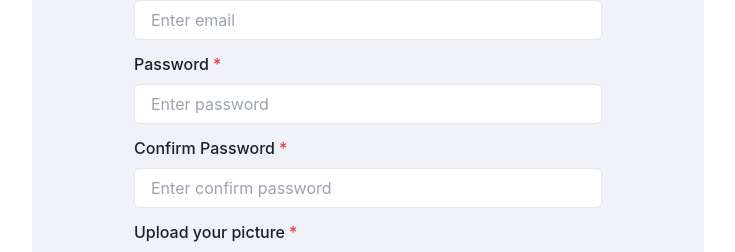
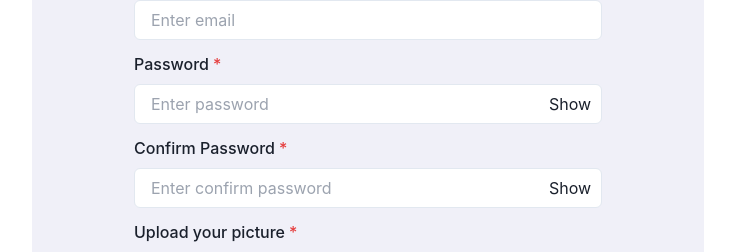
Before and after one commit to Tausif4171/Chat-App, a React (Create React App) app in the folder frontend/: page / in a window 1280 px wide. Both pictures are taken after a click on the tab "Sing Up". Shown: the part 252-504 px from the top of the page, without its empty margins (272-1007 px from the left). Built offline with nearby package versions, Linux system fonts and the light colour scheme.

Commit message:
show and hide passord cases handle 🔑

```diff
--- a/frontend/src/components/login/index.tsx
+++ b/frontend/src/components/login/index.tsx
@@ -1,9 +1,11 @@
 import React, { useState } from 'react'
-import { Box, Button, VStack, Container, FormControl, FormLabel, Input, Tab, TabList, TabPanel, TabPanels, Tabs, Text } from '@chakra-ui/react'
+import { Box, Button, VStack, Container, FormControl, FormLabel, Input, Tab, TabList, TabPanel, TabPanels, Tabs, Text, InputGroup, InputRightElement } from '@chakra-ui/react'
 
 function Login() {
-    const [name, setName] = useState('')
+
     const [email, setEmail] = useState('')
+    const [password, setPassword] = useState('')
+    const [isShow, setIsShow] = useState(false)
 
     const handleLogin = () => { }
     return (
@@ -11,12 +13,15 @@ function Login() {
             <FormControl isRequired mb={'24px'}>
                 <Box mb={'12px'}>
                     <FormLabel>Email Address</FormLabel>
-                    <Input placeholder='Enter email' bg={'white'} focusBorderColor='none' outline={'none'} onChange={(e) => setEmail(e.target.value)} />
+                    <Input placeholder='Enter email ' bg={'white'} focusBorderColor='none' outline={'none'} onChange={(e) => setEmail(e.target.value)} />
                 </Box>
 
                 <Box mb={'12px'}>
                     <FormLabel>Password</FormLabel>
-                    <Input type='password' placeholder='Enter password' bg={'white'} onChange={(e) => setName(e.target.value)} />
+                    <InputGroup>
+                        <Input placeholder='Enter password' type={isShow ? 'text' : 'password'} bg={'white'} onChange={(e) => setPassword(e.target.value)} />
+                        <InputRightElement paddingRight={'24px'} cursor={'pointer'} onClick={() => setIsShow(!isShow)}>{isShow ? 'Hide' : 'Show'}</InputRightElement>
+                    </InputGroup>
                 </Box>
             </FormControl>
 
--- a/frontend/src/components/signup/index.tsx
+++ b/frontend/src/components/signup/index.tsx
@@ -1,7 +1,10 @@
 import React, { useState } from 'react'
-import { Box, Button, Container, FormControl, FormLabel, HStack, Input, Tab, TabList, TabPanel, TabPanels, Tabs, Text, VStack } from '@chakra-ui/react'
+import { Box, Button, Container, FormControl, FormLabel, HStack, Input, InputGroup, InputRightElement, Tab, TabList, TabPanel, TabPanels, Tabs, Text, VStack } from '@chakra-ui/react'
 
 function SignUp() {
+    const [showPassword, setShowPassword] = useState(false)
+    const [showConfirmPassword, setShowConfirmPassword] = useState(false)
+
     const [name, setName] = useState('')
     const [email, setEmail] = useState('')
     const [password, setPassword] = useState('')
@@ -24,11 +27,18 @@ function SignUp() {
 
                 <Box mb={'12px'}>
                     <FormLabel>Password</FormLabel>
-                    <Input placeholder='Enter password' bg={'white'} onChange={(e) => setPassword(e.target.value)} />
+                    <InputGroup>
+                        <Input placeholder='Enter password' type={showPassword ? 'text' : 'password'} bg={'white'} onChange={(e) => setPassword(e.target.value)} />
+                        <InputRightElement paddingRight={'24px'} cursor={'pointer'} onClick={() => setShowPassword(!showPassword)}>{showPassword ? 'Hide' : 'Show'}</InputRightElement>
+                    </InputGroup>
+
                 </Box>
                 <Box mb={'12px'}>
                     <FormLabel>Confirm Password</FormLabel>
-                    <Input placeholder='Enter confirm password' bg={'white'} onChange={(e) => setConfirmPassword(e.target.value)} />
+                    <InputGroup>
+                        <Input placeholder='Enter confirm password' type={showConfirmPassword ? 'text' : 'password'} bg={'white'} onChange={(e) => setConfirmPassword(e.target.value)} />
+                        <InputRightElement paddingRight={'24px'} cursor={'pointer'} onClick={() => setShowConfirmPassword(!showConfirmPassword)}>{showConfirmPassword ? 'Hide' : 'Show'}</InputRightElement>
+                    </InputGroup>
                 </Box>
 
                 <Box mb={'12px'}>
```
